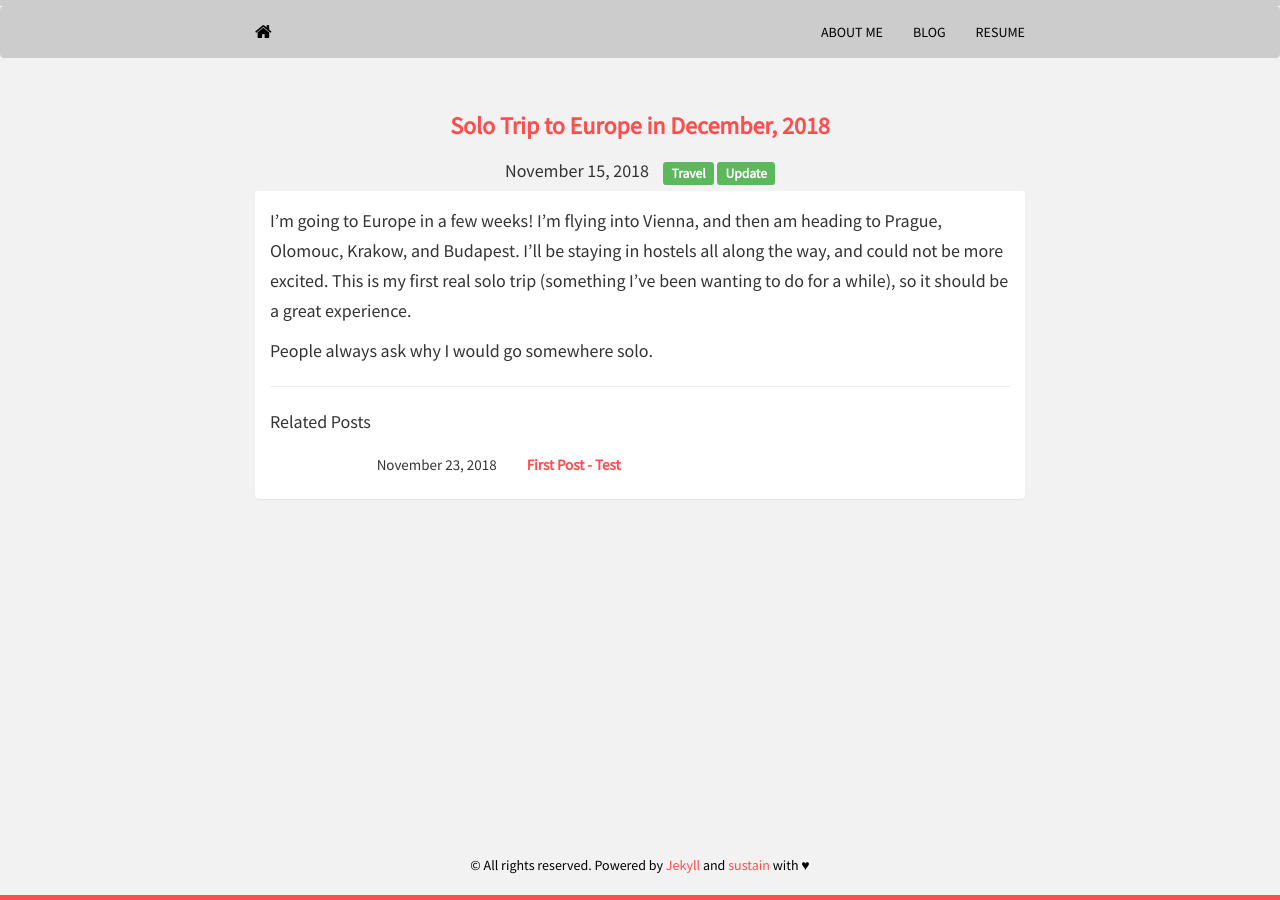
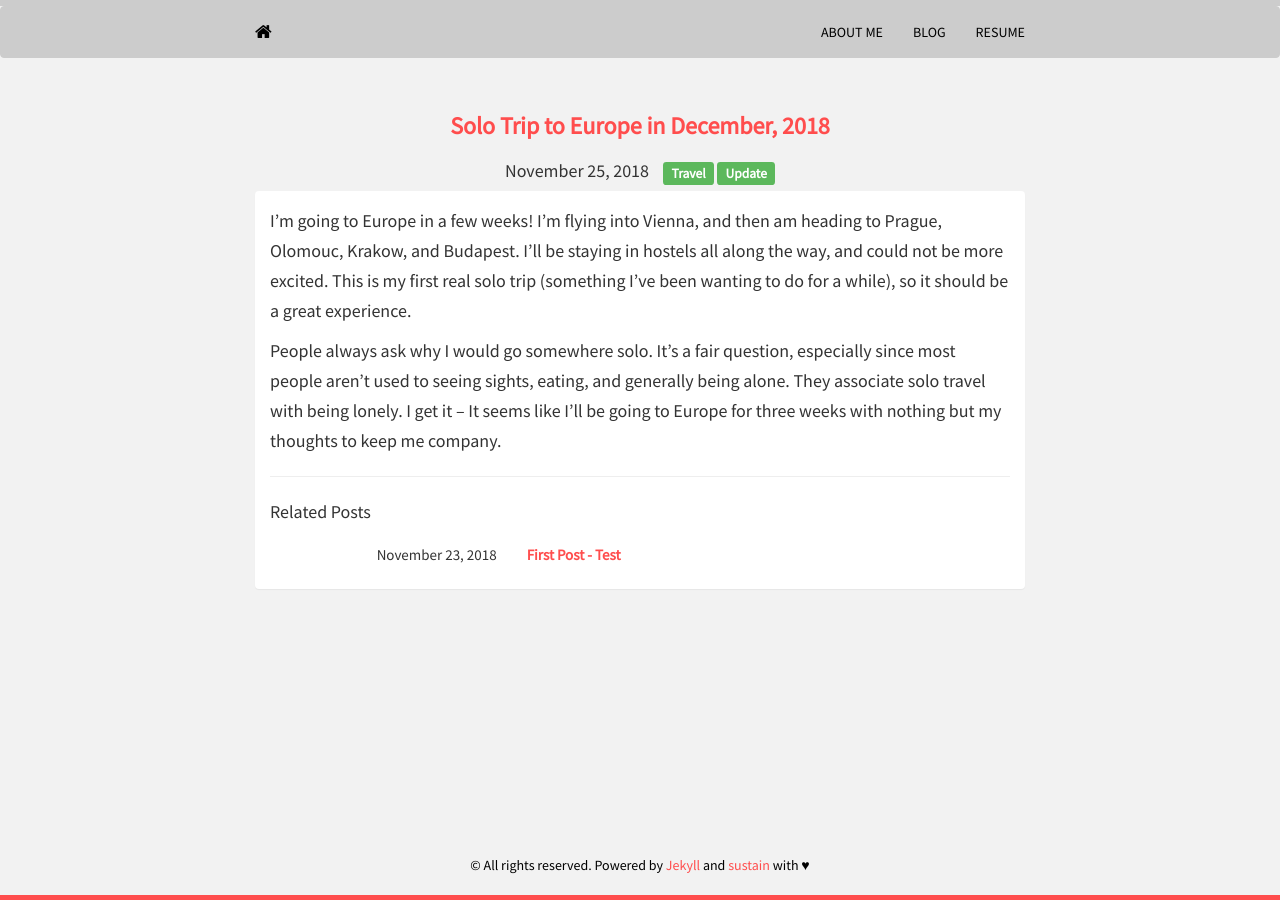
Before and after one commit to mrkaye97/mrkaye97.github.io, a Jekyll site: the page built from _posts/2018-11-25-Solo Trip in December 2018.md, in a window 1280 px wide. Built offline with Jekyll 4.4.1, drawn with Linux system fonts in a browser that asks for light colours; nearby versions of some CDN libraries.

Commit message:
new blog post!

```diff
--- a/_posts/2018-11-15-Solo Trip in December 2018.md
+++ b/_posts/2018-11-25-Solo Trip in December 2018.md
@@ -8,4 +8,4 @@ tags:
 
 I'm going to Europe in a few weeks! I'm flying into Vienna, and then am heading to Prague, Olomouc, Krakow, and Budapest. I'll be staying in hostels all along the way, and could not be more excited. This is my first real solo trip (something I've been wanting to do for a while), so it should be a great experience.
 
-People always ask why I would go somewhere solo.
+People always ask why I would go somewhere solo. It's a fair question, especially since most people aren't used to seeing sights, eating, and generally being alone. They associate solo travel with being lonely. I get it -- It seems like I'll be going to Europe for three weeks with nothing but my thoughts to keep me company.
```
